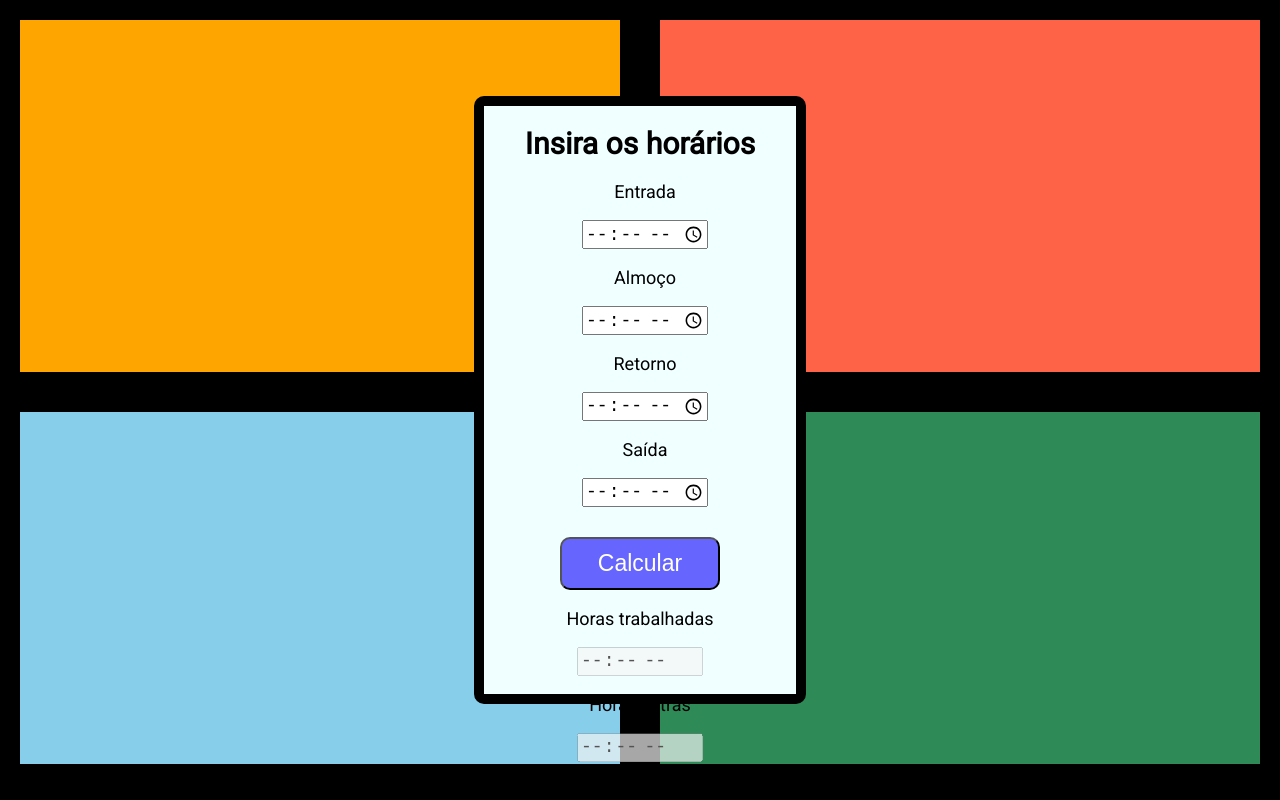
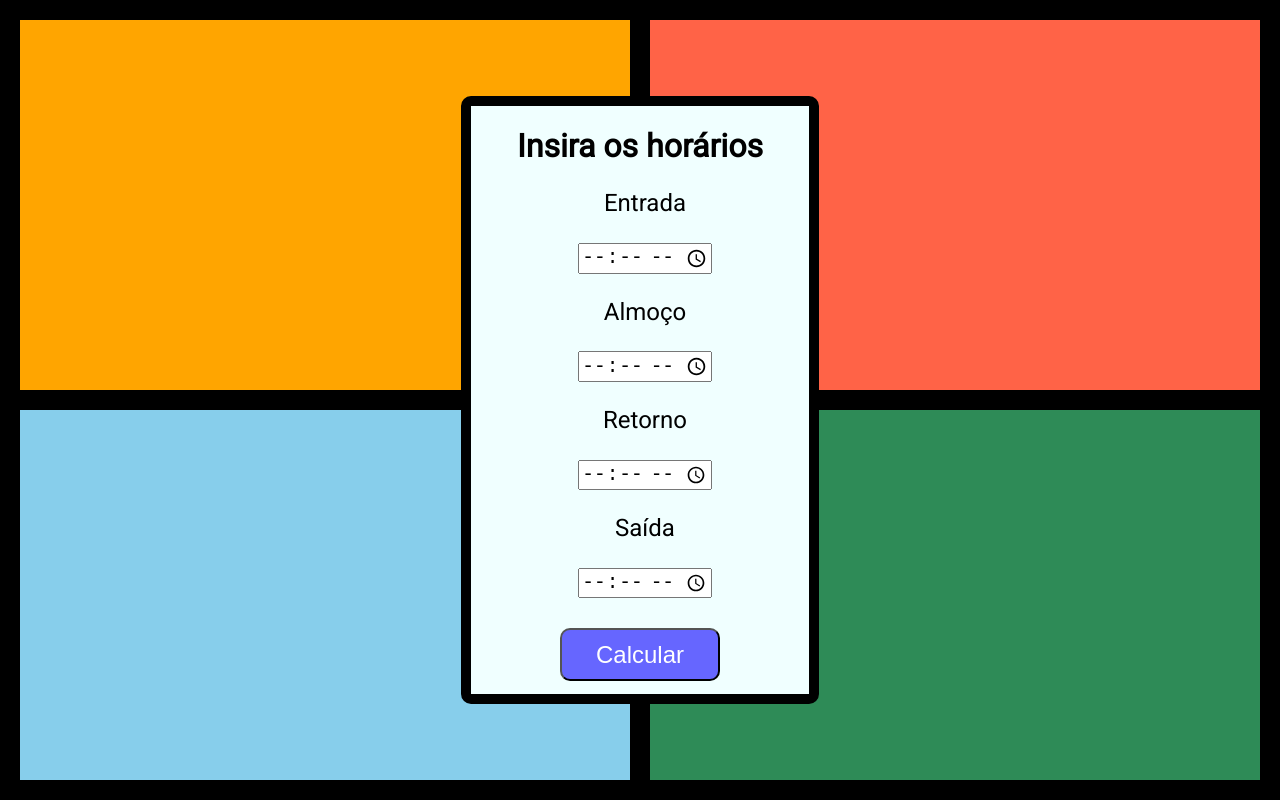
Before and after one commit to MarceloDCarmo/registroDePonto, a plain HTML site: page index.html in a window 1280 px wide. Drawn offline with Linux system fonts and the light colour scheme.

Commit message:
Background com Grid Layout

```diff
--- a/index.html
+++ b/index.html
@@ -15,14 +15,10 @@
 
 <body>
     <div class="background">
-        <div class="separador">
             <div class="q1"></div>
             <div class="q2"></div>
-        </div>
-        <div class="separador">
             <div class="q3"></div>
             <div class="q4"></div>
-        </div>
     </div>
     <div class="content">
         <h1>Insira os horários</h1>
--- a/style.css
+++ b/style.css
@@ -1,76 +1,85 @@
-html {
-    height: 100%;
-}
-
 body {
     font-family: 'Roboto', sans-serif;
-    margin: auto;
-    height: 100%;
+    margin: 0;
 }
 
 h1 {
     text-align: center;
-    font-size: 30px;
 }
 
 input {
-    font-size: 18px;
+    font-size: 1em;
 }
 
 .background {
-    height: 100%;
-    width: 100%;
+    display: grid;
+    height: 100vh;
+    width: 100vw;
     background-color: black;
-}
-
-.separador {
-    height: 49%;
-    width: 100%;
-    display: flex;
-    flex-direction: row;
-}
-
-.q1, .q2, .q3, .q4 {
-    width: 50%;
-    height: 100%;
-    border: solid 20px black;
-    box-sizing: border-box;
+    z-index: -1;
+    grid-template-columns: repeat(2, 1fr);
+    grid-template-rows: repeat(2, 1fr);
+    grid-template-areas: 'q1 q2' 'q3 q4';
+    gap: 20px;
 }
 
 .q1 {
+    grid-area: q1;
     background-color: orange;
+    margin: 20px 0 0 20px;
+
 }
 
 .q2 {
+    grid-area: q2;
     background-color: tomato;
+    margin: 20px 20px 0 0;
 }
 
 .q3 {
+    grid-area: q3;
     background-color: skyblue;
+    margin: 0 0 20px 20px;
 }
 
 .q4 {
+    grid-area: q4;
     background-color: seagreen;
+    margin: 0 20px 20px 0;
 }
 
 .content {
     position: absolute;
     height: 76%;
-    width: 26%;
-    z-index: 1;
+    width: 28%;
     top: 12%;
-    left: 37%;
-    margin: auto;
+    left: 36%;
     background-color: azure;
     border: solid 10px black;
     border-radius: 10px;
     text-align: center;
-    padding-bottom: 50px;
     box-sizing: border-box;
+    overflow-y: auto;
+}
+
+@media (max-width: 1000px) {
+    .content {
+        left: 20%;
+        width: 60%;
+        transition: .5s;
+    }
+}
+
+@media (max-width: 750px) {
+    .content {
+        left: 15%;
+        width: 70%;
+        transition: .5s;
+    }
 }
 
 .horariosForm {
-    font-size: 18px;
+    font-size: 1.5em;
 }
 
 .horario {
@@ -79,7 +88,7 @@ input {
 
 .horasTrabalhadas,
 .horasExtras {
-    font-size: 18px;
+    font-size: 1.5em;
 }
 
 .button {
@@ -89,7 +98,7 @@ input {
     background-color: #6666ff;
     color: white;
     font-weight: 400;
-    font-size: 23px;
+    font-size: 1.5rem;
     margin-top: 30px;
     transition: .5s;
 }
```
